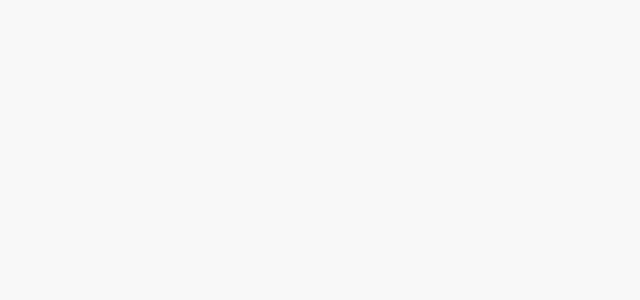
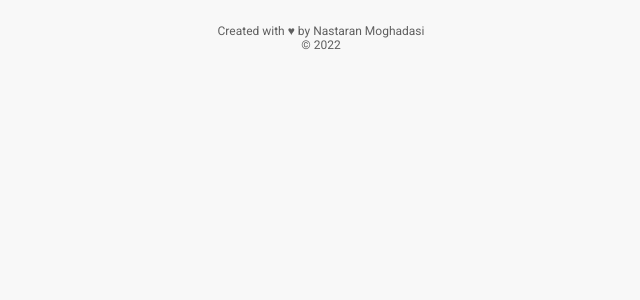
Before and after one commit to NastaranMO/portfolio, a React (Create React App) app: page / in a window 1280 px wide. Shown: the top 300 px of the page, without its empty margins (319-959 px from the left). Built offline with nearby package versions, Linux system fonts and the light colour scheme.

Commit message:
add footer info

```diff
--- a/src/components/BaseLayout.jsx
+++ b/src/components/BaseLayout.jsx
@@ -1,9 +1,23 @@
 import React from 'react'
-import { Box } from '@mui/material'
+import './BaseLayout.module.scss'
+import { Route, Routes } from "react-router-dom";
+import { Box, Grid } from '@mui/material'
 
 const BaseLayout = () => {
     return (
-        <Box></Box>
+        <Box className='dark'>
+            <Grid container display={'flex'} flexDirection={'column'} minHeight={'100vh'}
+                justifyContent={'space-between'}>
+
+                <Grid item>
+                    <Box component={'footer'} display={'flex'} flexDirection={'column'} alignItems={'center'}
+                        py={'1.5rem'} sx={{ opacity: 0.7 }} width={'100%'}>
+                        <p>Created with &hearts; by Nastaran Moghadasi</p>
+                        <p>&copy; 2022</p>
+                    </Box>
+                </Grid>
+            </Grid>
+        </Box>
     )
 }
 
```
